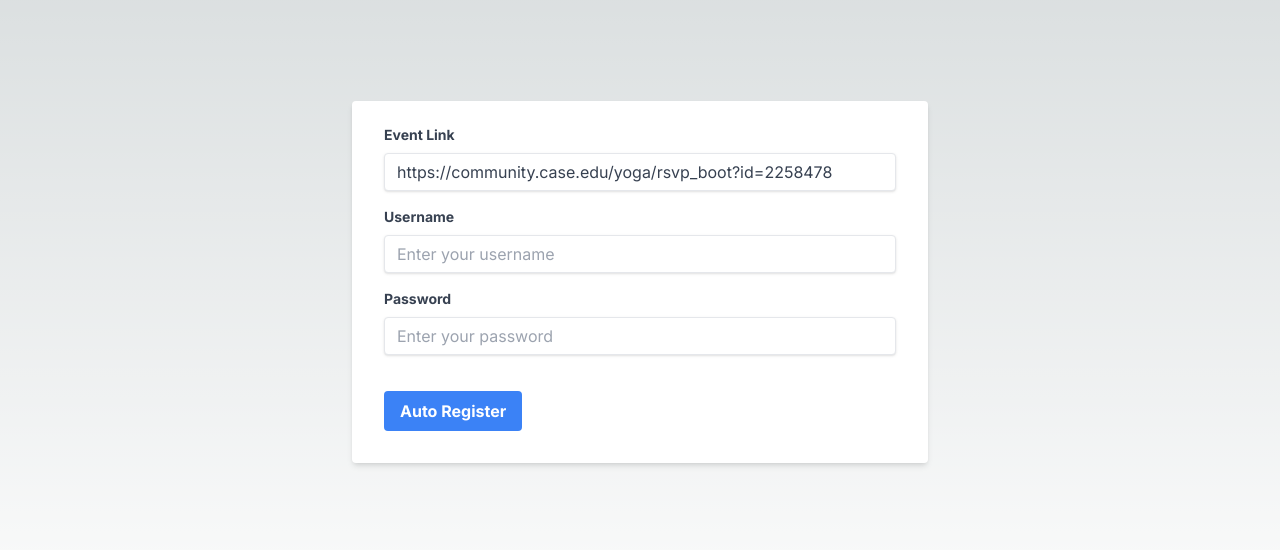
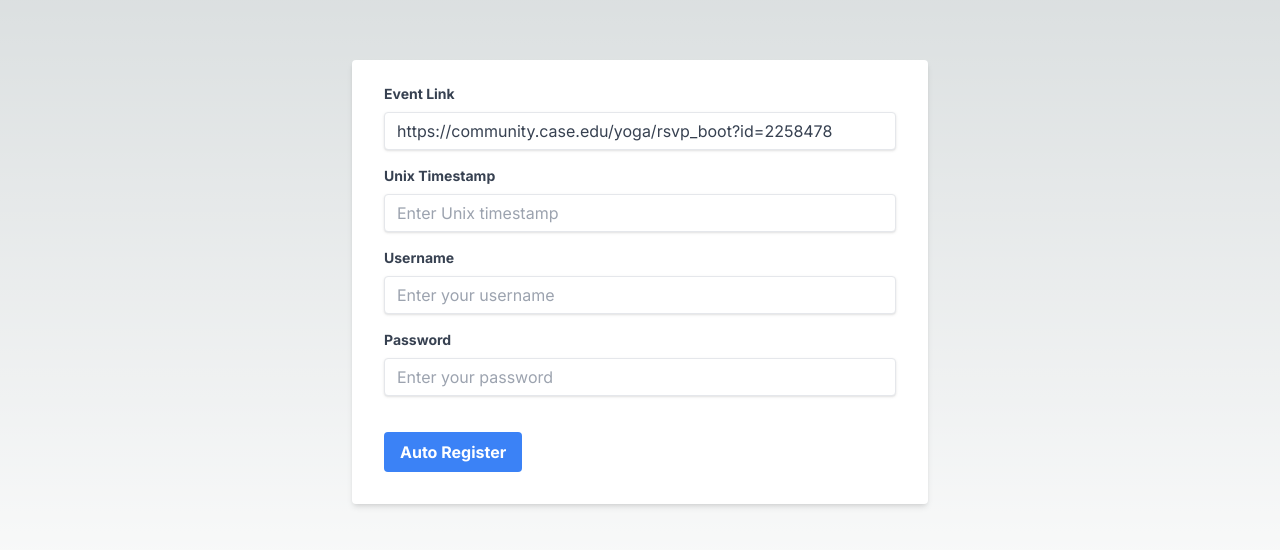
Before and after one commit to roshankern/auto-cg, a Next.js app: page / in a window 1280 px wide. Shown: the part 110-660 px from the top of the page. Built offline with nearby package versions, Linux system fonts and the light colour scheme.

Commit message:
use encrypted username and pass

```diff
--- a/src/app/api/route.ts
+++ b/src/app/api/route.ts
@@ -80,23 +80,59 @@
 }
 
 
-export async function GET() {
+// export async function GET() {
+//   const cg_login_url = "https://www.campusgroups.com/shibboleth/login?idp=cwru";
+//   const eventLink = "https://community.case.edu/yoga/rsvp_boot?id=2258478";
+//   const username = process.env.USERNAME;
+//   const password = process.env.PASSWORD;
+
+//   try {
+//     if (!eventLink || !username || !password) {
+//       return new NextResponse(JSON.stringify({ message: "Missing required fields" }), {
+//         headers: { "Content-Type": "application/json" },
+//         status: 400,
+//       });
+//     }
+
+//     await autoRegister(cg_login_url, eventLink, username, password);
+
+//     return new NextResponse(JSON.stringify({ message: "Test registration successful!" }), {
+//       headers: { "Content-Type": "application/json" },
+//     });
+//   } catch (error) {
+//     return new NextResponse(JSON.stringify({ message: `Error: ${error}` }), {
+//       headers: { "Content-Type": "application/json" },
+//       status: 500,
+//     });
+//   }
+// }
+
+export async function POST(request: NextRequest) {
   const cg_login_url = "https://www.campusgroups.com/shibboleth/login?idp=cwru";
-  const eventLink = "https://community.case.edu/yoga/rsvp_boot?id=2258478";
+  const { eventLink, encryptedUsername, encryptedPassword } = await request.json();
+
+  if (!eventLink || !encryptedUsername || !encryptedPassword) {
+    return new NextResponse(JSON.stringify({ message: "Missing required fields" }), {
+      headers: { "Content-Type": "application/json" },
+      status: 400,
+    });
+  }
+
+  // decrypt the username and password
   const username = process.env.USERNAME;
   const password = process.env.PASSWORD;
 
+  if (!username || !password) {
+    return new NextResponse(JSON.stringify({ message: "Missing required fields" }), {
+      headers: { "Content-Type": "application/json" },
+      status: 400,
+    });
+  }
+
   try {
-    if (!eventLink || !username || !password) {
-      return new NextResponse(JSON.stringify({ message: "Missing required fields" }), {
-        headers: { "Content-Type": "application/json" },
-        status: 400,
-      });
-    }
-
     await autoRegister(cg_login_url, eventLink, username, password);
 
-    return new NextResponse(JSON.stringify({ message: "Test registration successful!" }), {
+    return new NextResponse(JSON.stringify({ message: "Registration successful!" }), {
       headers: { "Content-Type": "application/json" },
     });
   } catch (error) {
@@ -106,28 +142,3 @@
     });
   }
 }
-
-// export async function POST(request: NextRequest) {
-//   const cg_login_url = "https://www.campusgroups.com/shibboleth/login?idp=cwru";
-//   const { eventLink, username, password } = await request.json();
-
-//   if (!eventLink || !username || !password) {
-//     return new NextResponse(JSON.stringify({ message: "Missing required fields" }), {
-//       headers: { "Content-Type": "application/json" },
-//       status: 400,
-//     });
-//   }
-
-//   try {
-//     await autoRegister(cg_login_url, eventLink, username, password);
-
-//     return new NextResponse(JSON.stringify({ message: "Registration successful!" }), {
-//       headers: { "Content-Type": "application/json" },
-//     });
-//   } catch (error) {
-//     return new NextResponse(JSON.stringify({ message: `Error: ${error}` }), {
-//       headers: { "Content-Type": "application/json" },
-//       status: 500,
-//     });
-//   }
-// }
--- a/src/app/page.tsx
+++ b/src/app/page.tsx
@@ -3,30 +3,38 @@
 import { useState } from 'react';
 
 export default function Home() {
-  const [eventLink, setEventLink] = useState('https://community.case.edu/yoga/rsvp_boot?id=2258478');
-  const [username, setUsername] = useState('');
-  const [password, setPassword] = useState('');
   const [loading, setLoading] = useState(false);
+  const defaultEventLink = 'https://community.case.edu/yoga/rsvp_boot?id=2258478';
 
-  const handleAutoRegister = async () => {
+  const handleAutoRegister = async (e: React.FormEvent) => {
+    e.preventDefault();
+    setLoading(true);
+
+    const formData = new FormData(e.target as HTMLFormElement);
+    const eventLink = formData.get('eventLink') as string;
+    const unixTimestamp = formData.get('unixTimestamp') as string;
+    const username = formData.get('username') as string;
+    const password = formData.get('password') as string;
+
+    // encrypt the username and password before api call
+    const encryptedUsername = "testEncryptedUsername";
+    const encryptedPassword = "testEncryptedPassword";
+
     console.log('Attempting to auto-register...');
-    setLoading(true);
+
     try {
       const response = await fetch('/api', {
-        method: 'GET', // Use GET method instead of POST
+        method: 'POST',
+        headers: {
+          'Content-Type': 'application/json',
+        },
+        body: JSON.stringify({
+          eventLink,
+          encryptedUsername,
+          encryptedPassword,
+          unixTimestamp,
+        }),
       });
-
-      // const response = await fetch('/api', {
-      //   method: 'POST',
-      //   headers: {
-      //     'Content-Type': 'application/json',
-      //   },
-      //   body: JSON.stringify({
-      //     eventLink,
-      //     username,
-      //     password,
-      //   }),
-      // });
 
       if (response.ok) {
         const data = await response.json();
@@ -44,10 +52,7 @@
   return (
     <div className="flex h-screen items-center justify-center">
       <form
-        onSubmit={(e) => {
-          e.preventDefault();
-          handleAutoRegister();
-        }}
+        onSubmit={handleAutoRegister}
         className="bg-white shadow-md rounded px-8 pt-6 pb-8 mb-4 w-full max-w-xl"
       >
         <div className="mb-4">
@@ -56,11 +61,25 @@
           </label>
           <input
             id="eventLink"
+            name="eventLink"
             type="text"
-            value={eventLink}
-            onChange={(e) => setEventLink(e.target.value)}
+            defaultValue={defaultEventLink}
             className="shadow appearance-none border rounded w-full py-2 px-3 text-gray-700 leading-tight focus:outline-none focus:shadow-outline"
             placeholder="Enter event link"
+            required
+          />
+        </div>
+
+        <div className="mb-4">
+          <label className="block text-gray-700 text-sm font-bold mb-2" htmlFor="unixTimestamp">
+            Unix Timestamp
+          </label>
+          <input
+            id="unixTimestamp"
+            name="unixTimestamp"
+            type="number"
+            className="shadow appearance-none border rounded w-full py-2 px-3 text-gray-700 leading-tight focus:outline-none focus:shadow-outline"
+            placeholder="Enter Unix timestamp"
             required
           />
         </div>
@@ -71,9 +90,8 @@
           </label>
           <input
             id="username"
+            name="username"
             type="text"
-            value={username}
-            onChange={(e) => setUsername(e.target.value)}
             className="shadow appearance-none border rounded w-full py-2 px-3 text-gray-700 leading-tight focus:outline-none focus:shadow-outline"
             placeholder="Enter your username"
             required
@@ -86,9 +104,8 @@
           </label>
           <input
             id="password"
+            name="password"
             type="password"
-            value={password}
-            onChange={(e) => setPassword(e.target.value)}
             className="shadow appearance-none border rounded w-full py-2 px-3 text-gray-700 mb-3 leading-tight focus:outline-none focus:shadow-outline"
             placeholder="Enter your password"
             required
```
